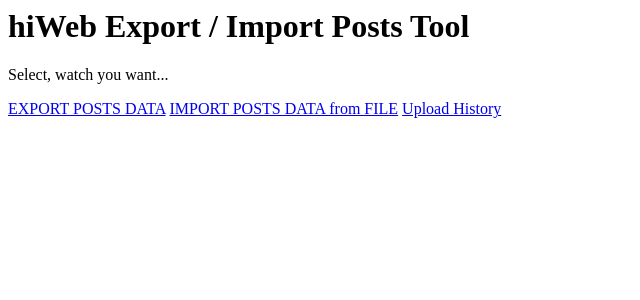
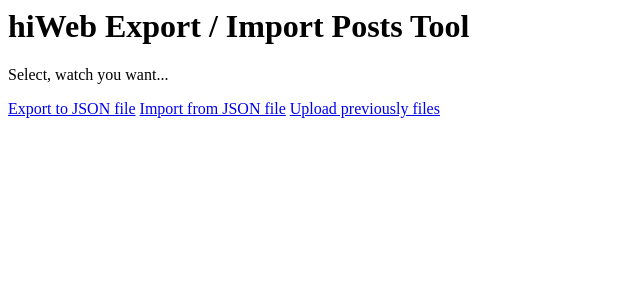
Before and after one commit to denmedia/hiweb-export-posts, a PHP site: page /template/tool-dashboard-1.php in a window 1280 px wide. Shown: the top 300 px of the page, without its empty margins (0-640 px from the left). Run offline with PHP 8.4, Linux system fonts and the light colour scheme; some libraries are stand-ins or nearby versions.

Commit message:
0.2.0.1 - alpha

```diff
--- a/trunk/inc/class.php
+++ b/trunk/inc/class.php
@@ -417,7 +417,7 @@
 	class hw_export_hooks{
 
 		public function admin_menu(){
-			add_submenu_page( 'tools.php', 'hiWeb Export Post', 'hiWeb Export Posts', 'publish_posts', HW_EXPORT_POSTS_SLUG_PAGE, array( $this, 'dashboard' ) );
+			add_submenu_page( 'tools.php', 'hiWeb Export Post', 'hiWeb Export / Import', 'publish_posts', HW_EXPORT_POSTS_SLUG_PAGE, array( $this, 'dashboard' ) );
 		}
 
 
--- a/trunk/template/tool-dashboard-1.php
+++ b/trunk/template/tool-dashboard-1.php
@@ -1,8 +1,8 @@
 <div class="wrap">
 	<h1>hiWeb Export / Import Posts Tool</h1>
 	<p class="describe">Select, watch you want...</p>
-	<a href="?page=<?php echo HW_EXPORT_POSTS_SLUG_PAGE ?>&mod=export" class="button button-hero button-primary"><i class="dashicons dashicons-migrate" style="font-size: 45px; width: 50px;height: 50px;"></i> EXPORT POSTS DATA</a>
-	<a href="?page=<?php echo HW_EXPORT_POSTS_SLUG_PAGE ?>&mod=import" class="button button-hero button-primary"><i class="dashicons dashicons-media-spreadsheet" style="font-size: 45px;width: 50px;height: 50px;""></i> IMPORT POSTS DATA from FILE</a>
+	<a href="?page=<?php echo HW_EXPORT_POSTS_SLUG_PAGE ?>&mod=export" class="button button-hero button-primary"><i class="dashicons dashicons-migrate" style="font-size: 45px; width: 50px;height: 50px;"></i> Export to JSON file</a>
+	<a href="?page=<?php echo HW_EXPORT_POSTS_SLUG_PAGE ?>&mod=import" class="button button-hero button-primary"><i class="dashicons dashicons-media-spreadsheet" style="font-size: 45px;width: 50px;height: 50px;""></i> Import from JSON file</a>
 	<!--<a href="?page=<?php echo HW_EXPORT_POSTS_SLUG_PAGE ?>&mod=url" class="button button-hero button-primary"><i class="dashicons dashicons-admin-site" style="font-size: 45px;width: 50px;height: 50px;""></i> IMPORT POSTS DATA from URL</a>-->
-	<a href="?page=<?php echo HW_EXPORT_POSTS_SLUG_PAGE ?>&mod=history" class="button button-hero button-primary"><i class="dashicons dashicons-clock" style="font-size: 45px;width: 50px;height: 50px;""></i> Upload History</a>
+	<a href="?page=<?php echo HW_EXPORT_POSTS_SLUG_PAGE ?>&mod=history" class="button button-hero button-primary"><i class="dashicons dashicons-clock" style="font-size: 45px;width: 50px;height: 50px;""></i> Upload previously files</a>
 </div>
--- a/trunk/template/tool-dashboard-export-1.php
+++ b/trunk/template/tool-dashboard-export-1.php
@@ -1,7 +1,7 @@
 <div class="wrap">
 	<h1><a href="<?php echo self_admin_url( 'tools.php?page=' . HW_EXPORT_POSTS_SLUG_PAGE ) ?>" class="button">←</a> hiWeb Export Tool → Select Export Posts</h1>
 	<p class="describe">Select Post Types For Export...</p>
-	<form action="<?php echo admin_url( 'admin-ajax.php?action=hw_export_posts' ) ?>" method="post">
+	<form action="<?php echo admin_url( 'admin-ajax.php?action=hw_export_posts_download' ) ?>" method="post">
 		<table class="wp-list-table widefat fixed striped pages">
 			<thead>
 			<tr>
```
Also changed, not shown: trunk/readme.txt (added).
